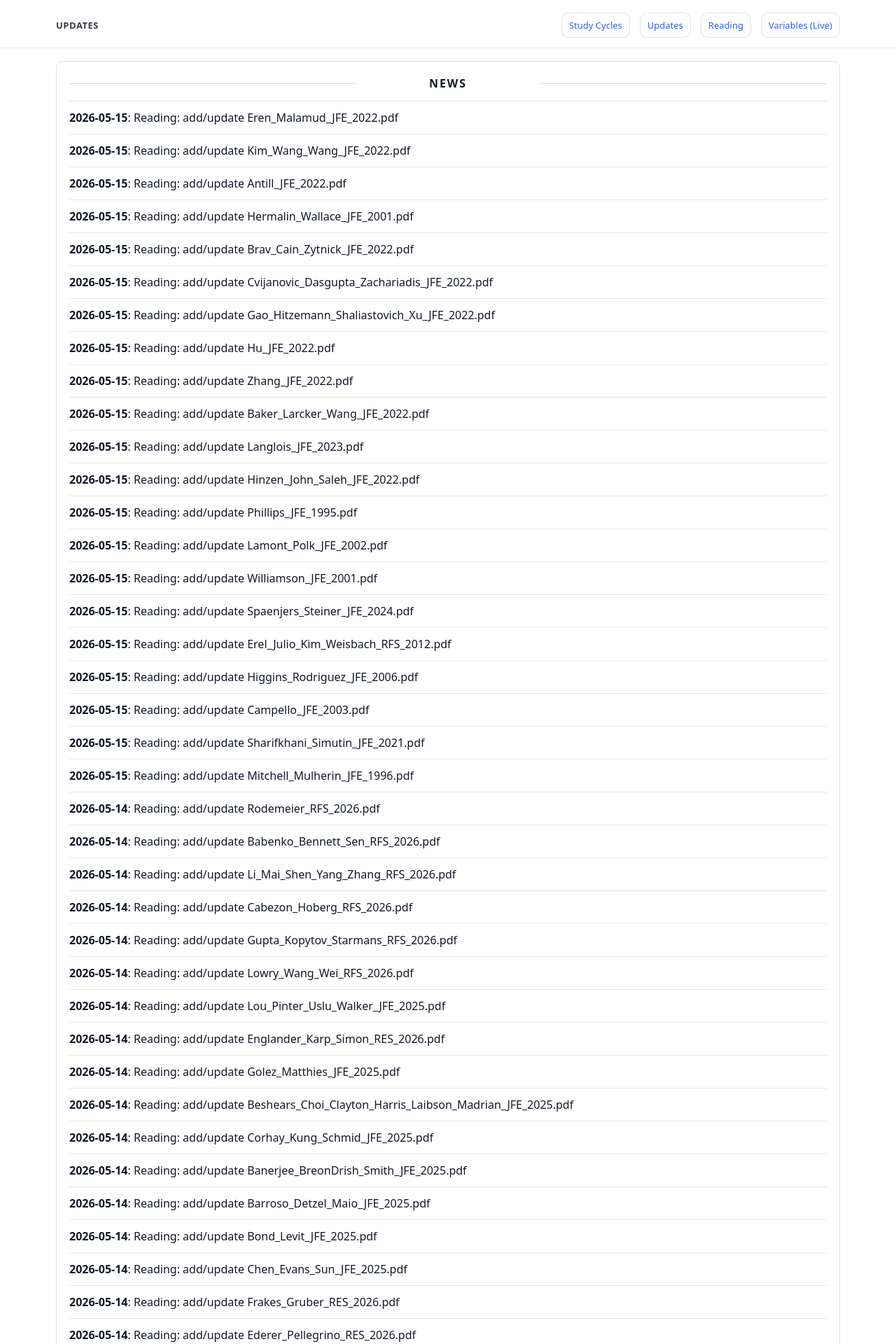
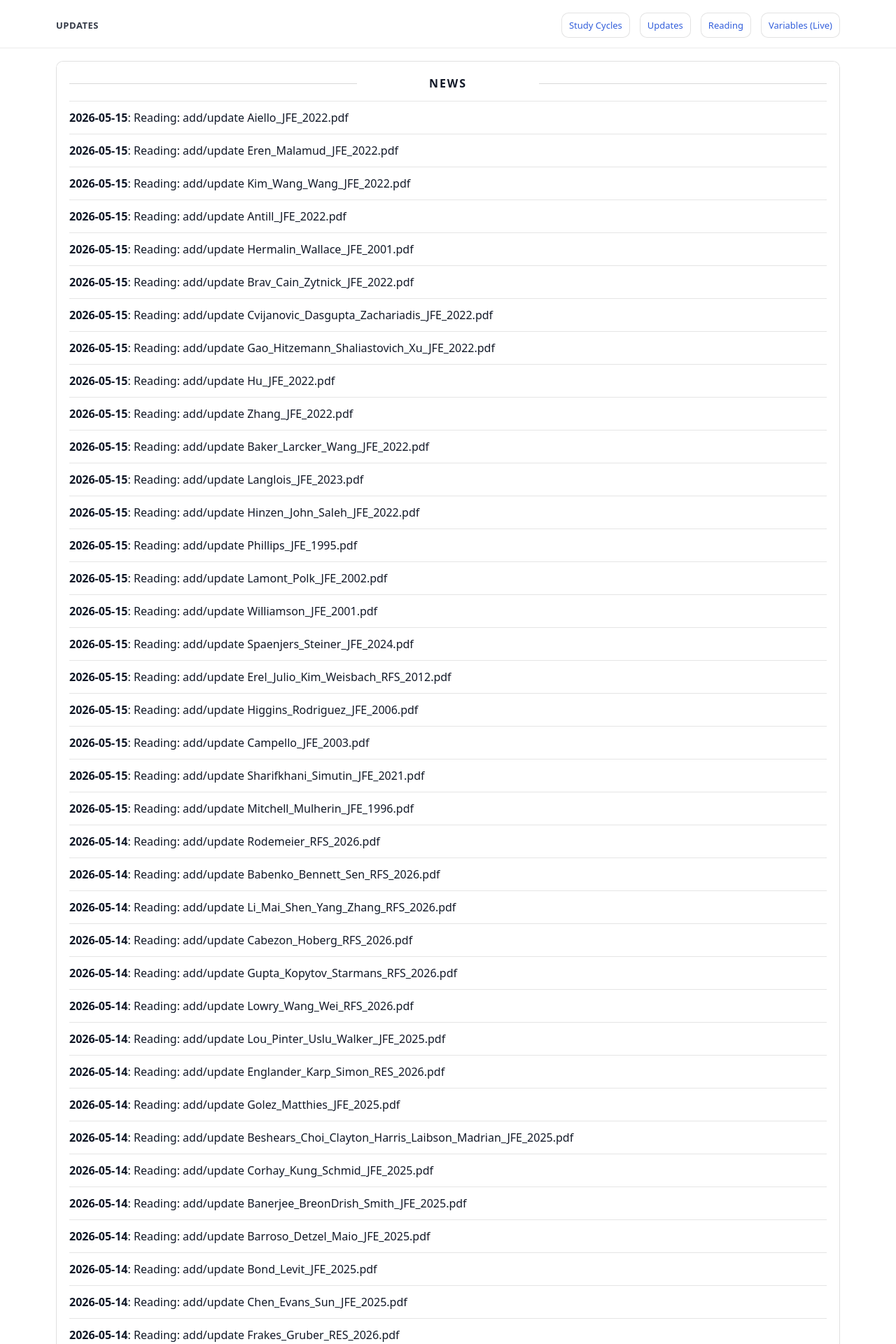
Before and after one commit to yaxinzn/study-archive, a Jekyll site: the page built from updates/index.md, in a window 1280 px wide. Shown: the top 1920 px of the page at 70% size. Built offline with Jekyll 4.4.1, drawn with Linux system fonts in a browser that asks for light colours; some of the changed text lies outside the part shown.

Commit message:
chore: update NEWS feed

```diff
--- a/_data/news.yml
+++ b/_data/news.yml
@@ -1,4 +1,7 @@
 # Auto-generated update history (sorted newest -> oldest). Do not edit manually.
+- ts: "1778849238"
+  date: "2026-05-15"
+  title: "Reading: add/update Aiello_JFE_2022.pdf"
 - ts: "1778844934"
   date: "2026-05-15"
   title: "Reading: add/update Eren_Malamud_JFE_2022.pdf"
```
